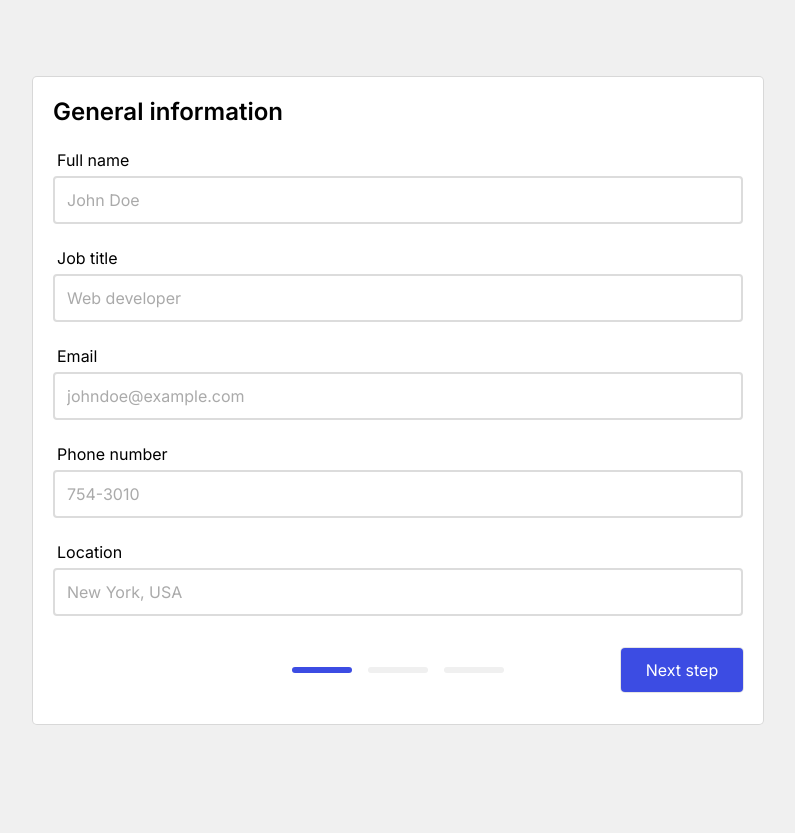
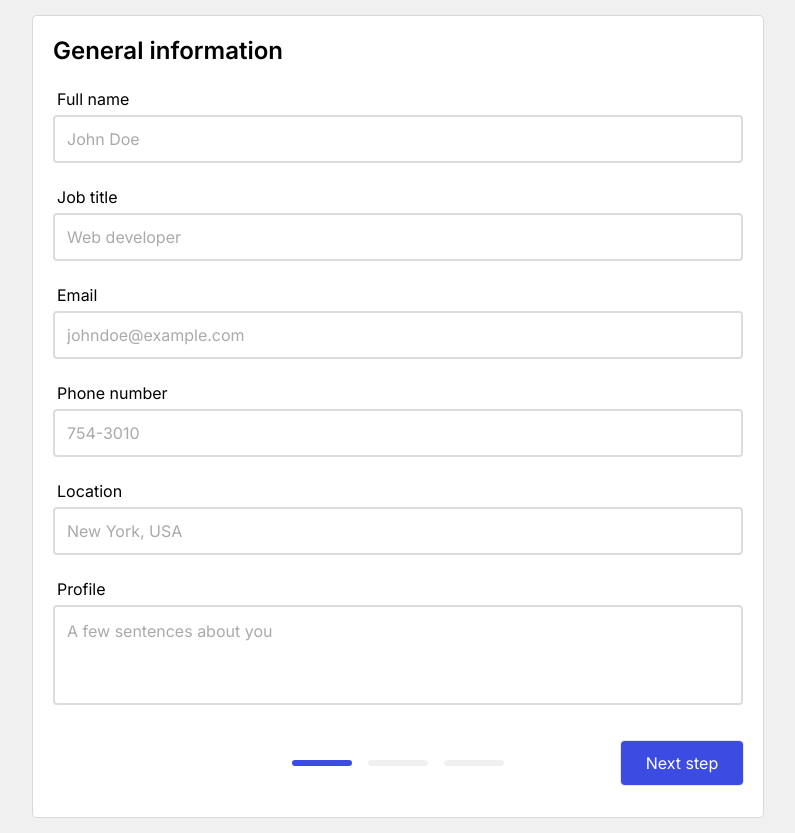
Before and after one commit to nelrnd/react-cv-application, a React (Create React App) app: page / in a window 1280 px wide. Shown: the whole page, without its empty margins (242-1037 px from the left). Before the commit the page ends 800 px from the top, so only its background shows below. Built offline with nearby package versions, Linux system fonts and the light colour scheme.

Commit message:
Add profile info in both form and view

```diff
--- a/src/App.js
+++ b/src/App.js
@@ -26,6 +26,7 @@ class App extends Component {
         email: '',
         phone: '',
         location: '',
+        profile: '',
       },
       education: [{ ...schoolModel }],
       work: [{ ...companyModel }],
--- a/src/components/GeneralFormSection.js
+++ b/src/components/GeneralFormSection.js
@@ -3,7 +3,7 @@ import React, { Component } from 'react';
 class GeneralFormSection extends Component {
   render() {
     const { handleChange, data } = this.props;
-    const { fullName, jobTitle, email, phone, location } = data;
+    const { fullName, jobTitle, email, phone, location, profile } = data;
 
     return (
       <div className="form-section">
@@ -63,6 +63,17 @@ class GeneralFormSection extends Component {
             onChange={(event) => handleChange(event, 'location', 'general')}
           />
         </div>
+
+        <div>
+          <label htmlFor="profile">Profile</label>
+          <textarea
+            rows="3"
+            id="profile"
+            placeholder="A few sentences about you"
+            value={profile}
+            onChange={(event) => handleChange(event, 'profile', 'general')}
+          ></textarea>
+        </div>
       </div>
     );
   }
--- a/src/components/GeneralViewSection.js
+++ b/src/components/GeneralViewSection.js
@@ -2,7 +2,8 @@ import React, { Component } from 'react';
 
 class GeneralViewSection extends Component {
   render() {
-    const { fullName, jobTitle, email, phone, location } = this.props.data;
+    const { fullName, jobTitle, email, phone, location, profile } =
+      this.props.data;
     return (
       <div className="view-section">
         <h1>{fullName}</h1>
@@ -22,6 +23,11 @@ class GeneralViewSection extends Component {
           <p className="small">Location</p>
           <p>{location}</p>
         </div>
+
+        <div>
+          <p className="small">Profile</p>
+          <p>{profile}</p>
+        </div>
       </div>
     );
   }
```
